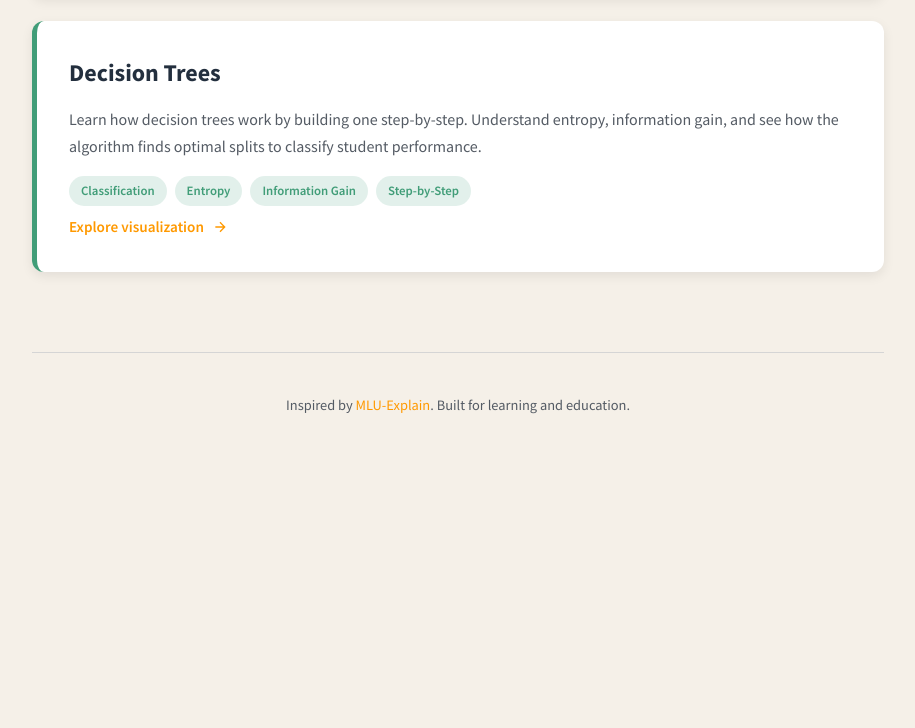
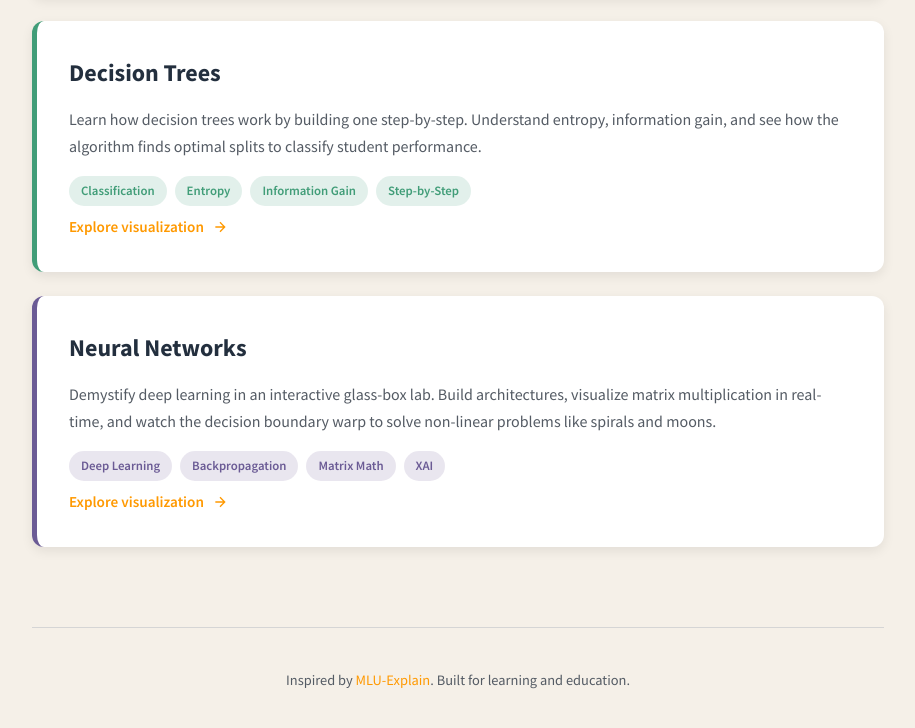
Before and after one commit to Devn913/visualisers, a website: page index.html in a window 1280 px wide. Shown: the part 540-1268 px from the top of the page, without its empty margins (182-1097 px from the left). Before the commit the page ends 1017 px from the top, so only its background shows below. Drawn offline with Linux system fonts and the light colour scheme.

Commit message:
Changed home page to add nn visualizer

```diff
--- a/index.html
+++ b/index.html
@@ -13,7 +13,7 @@
             --color-accent: #ff9900;
             --color-blue: #527699;
             --color-green: #419d78;
-            --color-purple: #6b5b95;
+            --color-purple: #6b5b95; /* Used for Neural Nets */
             --color-border: #d5d5d5;
         }
 
@@ -83,17 +83,21 @@
             box-shadow: 0 8px 24px rgba(0,0,0,0.12);
         }
 
+        /* Card Specific Styles */
         .viz-card.bias-variance {
             border-left-color: var(--color-blue);
         }
+        .viz-card.bias-variance .tag { background: rgba(82, 118, 153, 0.15); color: var(--color-blue); }
 
         .viz-card.decision-tree {
             border-left-color: var(--color-green);
         }
+        .viz-card.decision-tree .tag { background: rgba(65, 157, 120, 0.15); color: var(--color-green); }
 
-        .viz-card.decision-tree-multi {
+        .viz-card.neural-network {
             border-left-color: var(--color-purple);
         }
+        .viz-card.neural-network .tag { background: rgba(107, 91, 149, 0.15); color: var(--color-purple); }
 
         .viz-card h2 {
             font-size: 1.5rem;
@@ -102,10 +106,6 @@
             display: flex;
             align-items: center;
             gap: 12px;
-        }
-
-        .viz-card .icon {
-            font-size: 1.8rem;
         }
 
         .viz-card p {
@@ -128,10 +128,6 @@
             font-size: 0.8rem;
             font-weight: 600;
         }
-
-        .viz-card.bias-variance .tag { background: rgba(82, 118, 153, 0.15); color: var(--color-blue); }
-        .viz-card.decision-tree .tag { background: rgba(65, 157, 120, 0.15); color: var(--color-green); }
-        .viz-card.decision-tree-multi .tag { background: rgba(107, 91, 149, 0.15); color: var(--color-purple); }
 
         .cta {
             display: inline-flex;
@@ -229,6 +225,29 @@
                     </svg>
                 </div>
             </a>
+
+            <a href="nn-visualizer.html" class="viz-card neural-network">
+                <h2>
+                    Neural Networks
+                </h2>
+                <p>
+                    Demystify deep learning in an interactive glass-box lab. Build architectures,
+                    visualize matrix multiplication in real-time, and watch the decision boundary warp
+                    to solve non-linear problems like spirals and moons.
+                </p>
+                <div class="tags">
+                    <span class="tag">Deep Learning</span>
+                    <span class="tag">Backpropagation</span>
+                    <span class="tag">Matrix Math</span>
+                    <span class="tag">XAI</span>
+                </div>
+                <div class="cta">
+                    Explore visualization
+                    <svg width="16" height="16" viewBox="0 0 24 24" fill="none" stroke="currentColor" stroke-width="2">
+                        <path d="M5 12h14M12 5l7 7-7 7"/>
+                    </svg>
+                </div>
+            </a>
         </div>
 
         <footer>
```
Also changed, not shown: nn-visualizer.html (renamed from Neuralnetwork.html).
